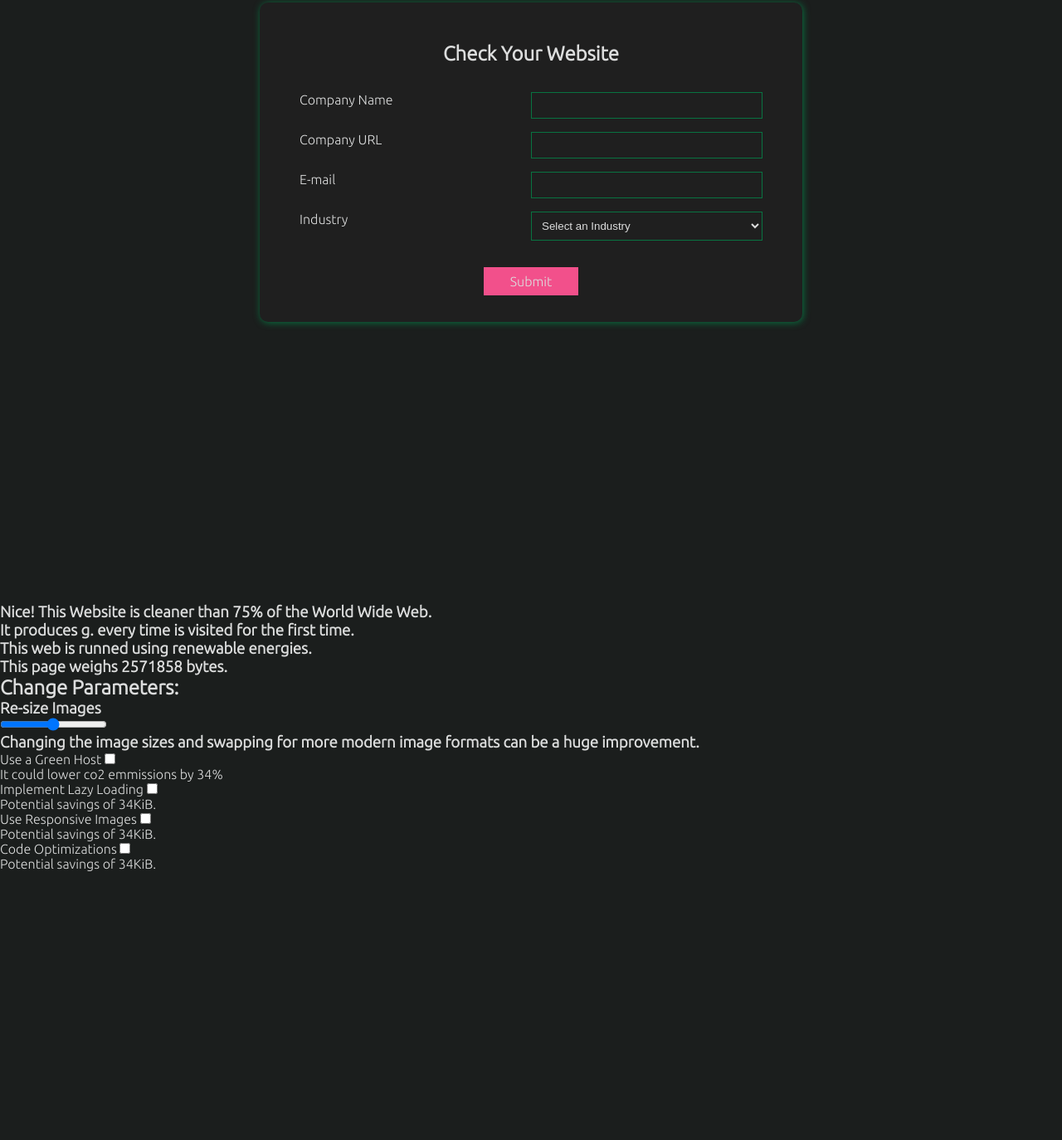
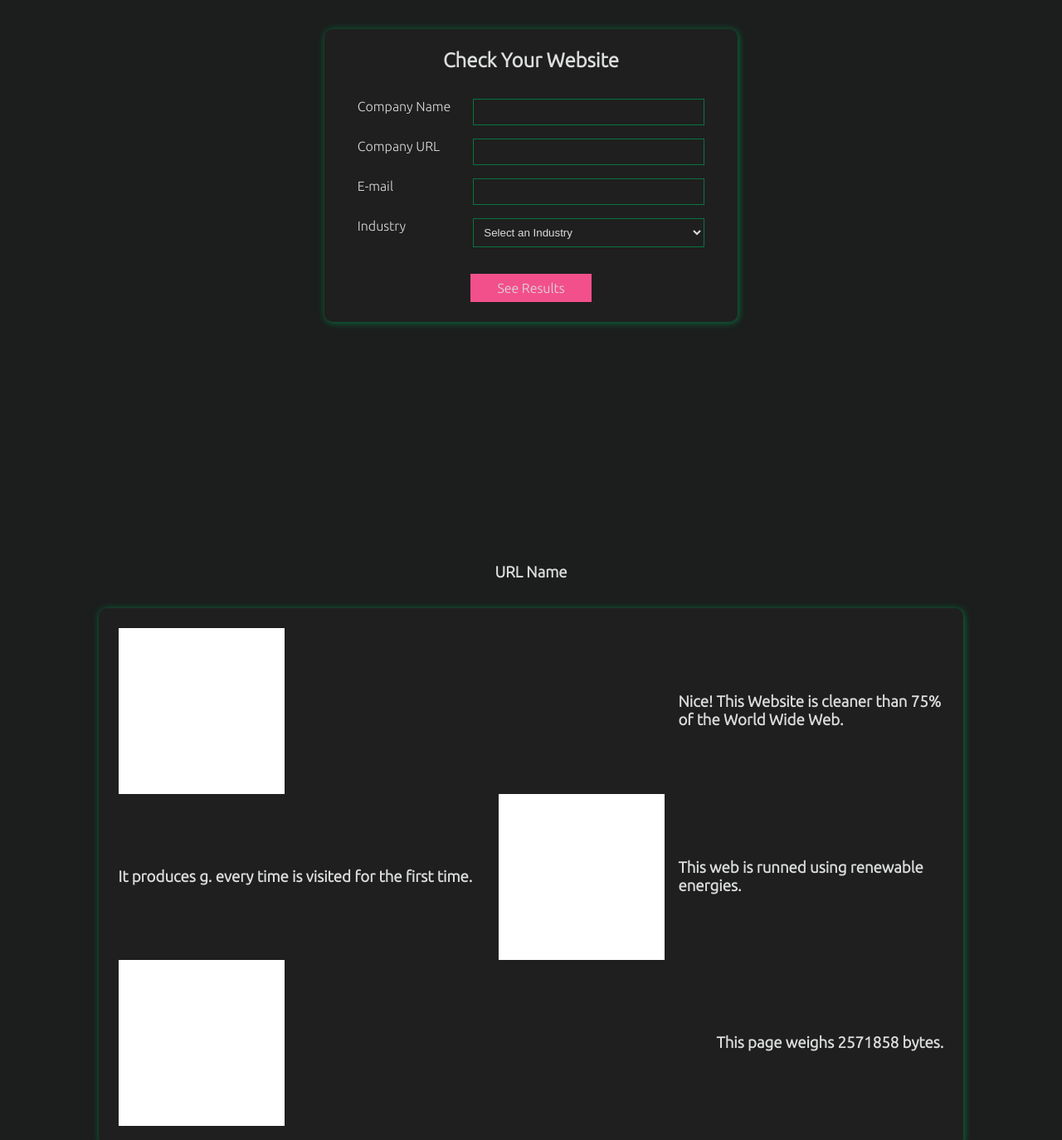
Before and after one commit to ailu-torreval/sustainable-web, a website built with Vite: page index.html in a window 1280 px wide. Shown: the part 197-1571 px from the top of the page at 83% size. Before the commit the page ends 1247 px from the top, so only its background shows below. Built offline with nearby package versions, Linux system fonts and the light colour scheme; no server answers.

Commit message:
more loyout changes

```diff
--- a/index.html
+++ b/index.html
@@ -21,7 +21,7 @@
 
 <body>
   <section id="page1">
-  <h1> Green Carbon calculator</h1>
+  <h1 class="first-h1"> Green Carbon calculator</h1>
   <article id="form-container">
     <h2>Check Your Website</h2>
     <form action="index.html" method="post" class="contact-form">
@@ -64,14 +64,14 @@
         </select>
       </form>
       <div class="btn-div">
-      <button class="submit-btn" type="submit">Submit</button>
+      <button class="submit-btn" type="submit">See Results</button>
     </div>
     </article>
 
   </section>
   <section id="page2">
     <section id="main">
-      <h1 id="cia-name"></h1>
+      <h1>URL Name</h1>
       <article id="results-card">
         <div id="results-row1">
           <div id="cleaner-graph"></div>
@@ -84,8 +84,10 @@
         <div id="results-row2">
           <h3 id="co2">It produces <span></span>g. every time is visited for the first time.</h3>
           <div id="results-host-container">
+            <div class="green-host-container">
             <div id="green-host-graph"></div>
             <h3 id="green-host-txt">This web is runned using renewable energies.</h3>
+          </div>
           </div>
           <div class="hidden" id="red-host-container">
             <div id="red-host-graph"></div>
--- a/sass/style.scss
+++ b/sass/style.scss
@@ -26,9 +26,10 @@ body{
   font-size: 1rem;
   background: var(--dark);
 
-  h1{
+  .first-h1{
     text-align: center;
     margin-block-start: 3rem;
+    margin-block-end: 2rem;
   }
 }
 header{
@@ -53,7 +54,7 @@ a {
 .hidden {
   display: none;
 }
-#page1{
+#page1, #page2{
   display: flex;
   flex-direction: column;
   align-items: center;
@@ -62,7 +63,7 @@ a {
 form{
   padding: 1rem;
   display: grid;
-  grid-template-columns: 1fr 1fr;
+  grid-template-columns: 1fr 2fr;
   row-gap: 1rem;
   input{
     width: 100%;
@@ -71,6 +72,7 @@ form{
     background-color: transparent;
     border: 1px solid var(--green);
   }
+
 }
 #form-container{
   box-shadow: 1px 1px 9px var(--green);
@@ -78,11 +80,11 @@ form{
   // -webkit-backdrop-filter: blur(25px);
   border-radius: 10px;
   margin-top: 2rem;
-  padding: 2rem;
+  padding: 1.5rem;
   border-radius: 10px;
   background-color: var(--dark-green);
   h2{
-    margin: 1rem;
+    margin-block-end: 1rem;
     text-align: center;
   }
 
@@ -110,3 +112,43 @@ select {
   font-family: var(--body-font);
   font-size: 1rem;
 }
+#main{
+  display: flex;
+  flex-direction: column;
+  h1{
+    text-align: center;
+  }
+}
+
+#results-card{
+  display: grid;
+  grid-template-rows: 1fr 1fr 1fr;
+  min-height: 59vh;
+  box-shadow: 1px 1px 9px var(--green);
+  border-radius: 10px;
+  margin-top: 2rem;
+  padding: 1.5rem;
+  border-radius: 10px;
+  background-color: var(--dark-green);
+
+}
+#results-row1, #results-row2, #results-row3{
+  display: flex;
+  justify-content: space-between;
+  gap: 2rem;
+  align-items: center;
+}
+#cleaner-graph, #green-host-graph, #red-host-graph, #weight-graph{
+  height: 200px;
+  width: 200px;
+  background-color: white;
+}
+#cleaner-txt, #dirtier-txt, #green-host-txt, #red-host-txt{
+  max-width: 25vw;
+}
+.green-host-container{
+  display: flex;
+  flex-direction: row;
+  align-items: center;
+  gap: 1rem;
+}
```
